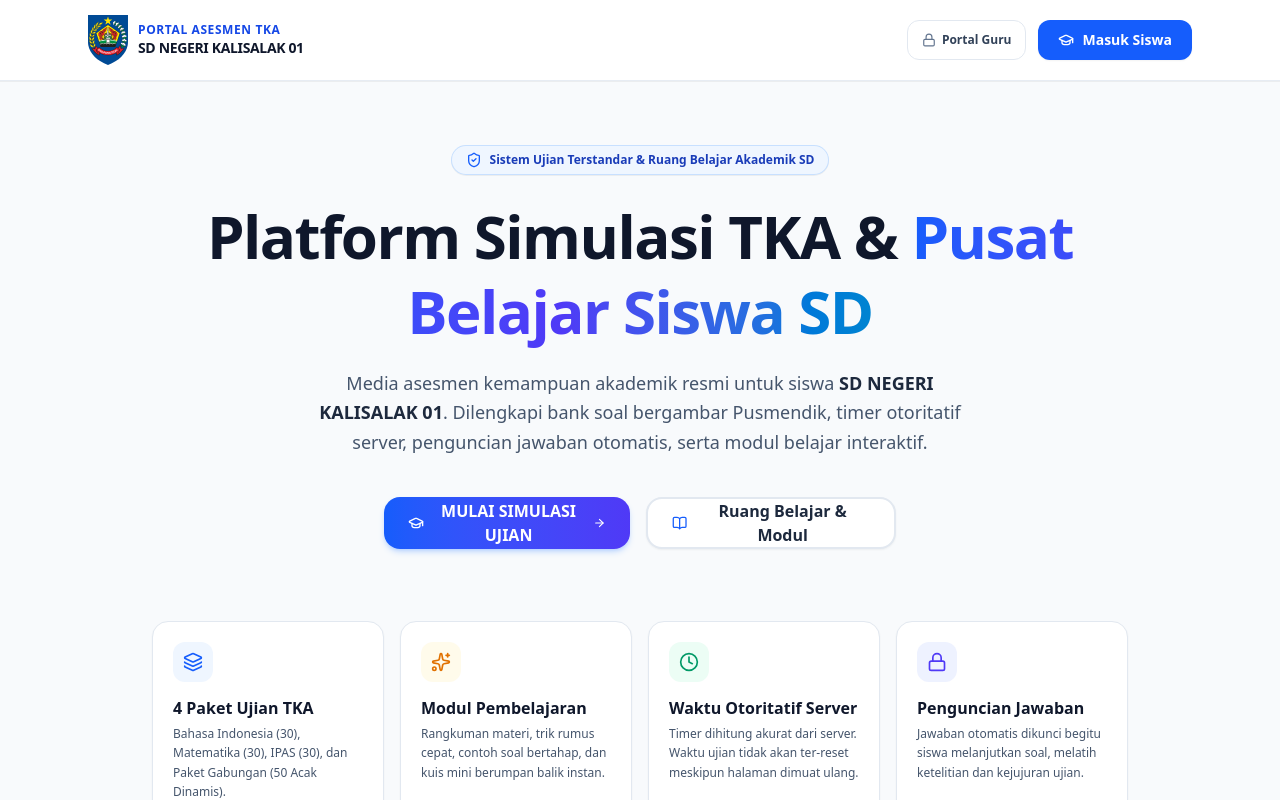
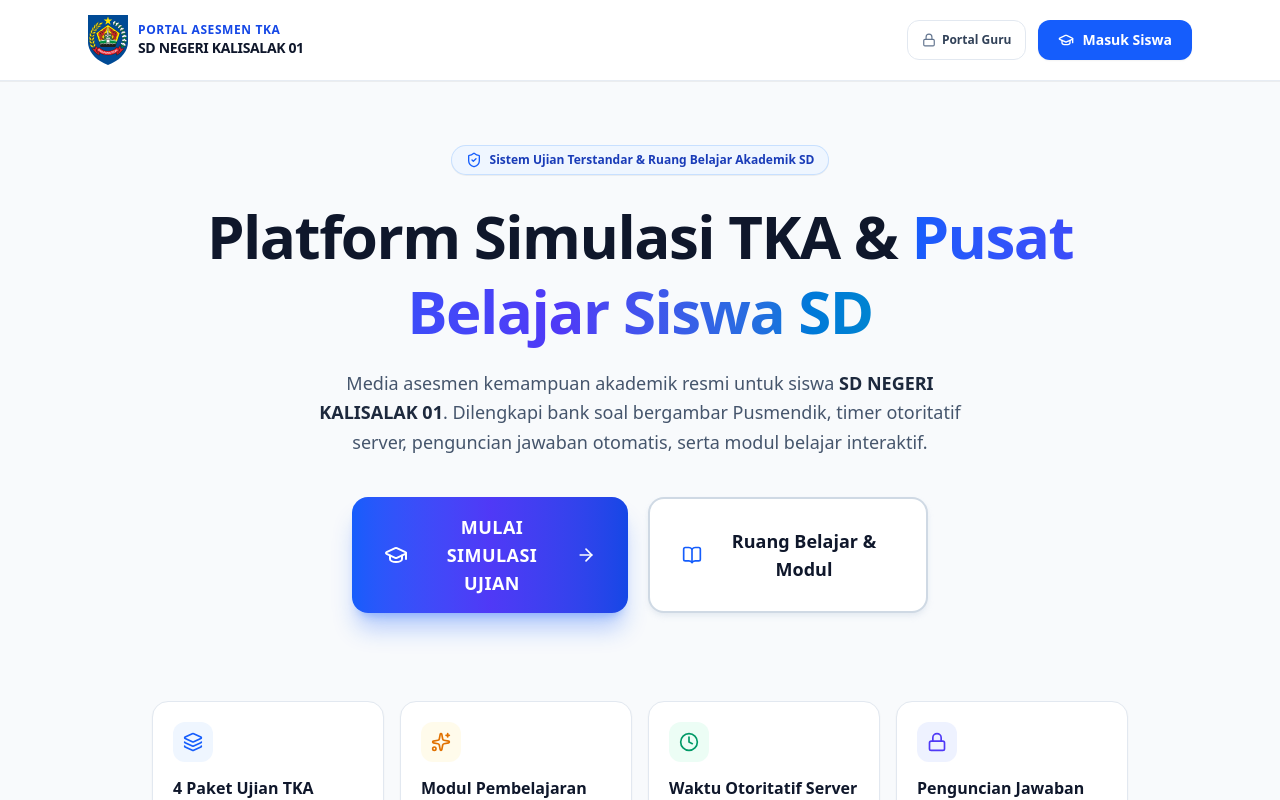
Before and after one commit to devsdnkls01/simulasi_tkad, a Next.js app: page / in a window 1280 px wide. Shown: the top 800 px of the page. Built offline with nearby package versions, Linux system fonts and the light colour scheme.

Commit message:
style: enlarge hero CTA buttons with bold typography, bigger icons and high impact touch targets

```diff
--- a/src/app/page.tsx
+++ b/src/app/page.tsx
@@ -63,22 +63,22 @@ export default function HomePage() {
           Media asesmen kemampuan akademik resmi untuk siswa <strong className="text-slate-800">{schoolName}</strong>. Dilengkapi bank soal bergambar Pusmendik, timer otoritatif server, penguncian jawaban otomatis, serta modul belajar interaktif.
         </p>
 
-        {/* Call to Action Buttons */}
-        <div className="flex flex-col sm:flex-row items-center justify-center gap-3 sm:gap-4 max-w-lg mx-auto mb-12 w-full">
+        {/* Call to Action Buttons - Large, Prominent & High-Impact */}
+        <div className="flex flex-col sm:flex-row items-stretch justify-center gap-3.5 sm:gap-5 max-w-xl mx-auto mb-12 sm:mb-16 w-full">
           <Link
             href="/login"
-            className="w-full sm:w-auto flex-1 h-13 px-6 rounded-2xl bg-gradient-to-r from-blue-600 to-indigo-600 hover:from-blue-700 hover:to-indigo-700 text-white text-sm sm:text-base font-extrabold transition-all shadow-md shadow-blue-500/25 hover:shadow-lg active:scale-98 inline-flex items-center justify-center gap-2.5 cursor-pointer"
+            className="w-full sm:w-auto flex-1 min-h-[58px] sm:min-h-[64px] px-8 py-4 rounded-2xl bg-gradient-to-r from-blue-600 via-indigo-600 to-blue-700 hover:from-blue-700 hover:via-indigo-700 hover:to-blue-800 text-white text-base sm:text-lg font-black tracking-wide transition-all shadow-xl shadow-blue-600/30 hover:shadow-2xl hover:shadow-blue-600/40 hover:-translate-y-0.5 active:translate-y-0 active:scale-[0.98] inline-flex items-center justify-center gap-3 cursor-pointer"
           >
-            <GraduationCap className="w-5 h-5" />
+            <GraduationCap className="w-6 h-6 shrink-0" />
             <span>MULAI SIMULASI UJIAN</span>
-            <ArrowRight className="w-4 h-4" />
+            <ArrowRight className="w-5 h-5 shrink-0" />
           </Link>
 
           <Link
             href="/materi"
-            className="w-full sm:w-auto flex-1 h-13 px-6 rounded-2xl bg-white hover:bg-slate-50 text-slate-800 border-2 border-slate-200 text-sm sm:text-base font-bold transition-all shadow-xs hover:border-blue-300 active:scale-98 inline-flex items-center justify-center gap-2 cursor-pointer"
+            className="w-full sm:w-auto flex-1 min-h-[58px] sm:min-h-[64px] px-8 py-4 rounded-2xl bg-white hover:bg-blue-50/40 text-slate-900 border-2 border-slate-300/90 hover:border-blue-600 text-base sm:text-lg font-extrabold transition-all shadow-md shadow-slate-200/80 hover:shadow-lg hover:-translate-y-0.5 active:translate-y-0 active:scale-[0.98] inline-flex items-center justify-center gap-3 cursor-pointer"
           >
-            <BookOpen className="w-4 h-4 text-blue-600" />
+            <BookOpen className="w-5 h-5 text-blue-600 shrink-0" />
             <span>Ruang Belajar & Modul</span>
           </Link>
         </div>
```
